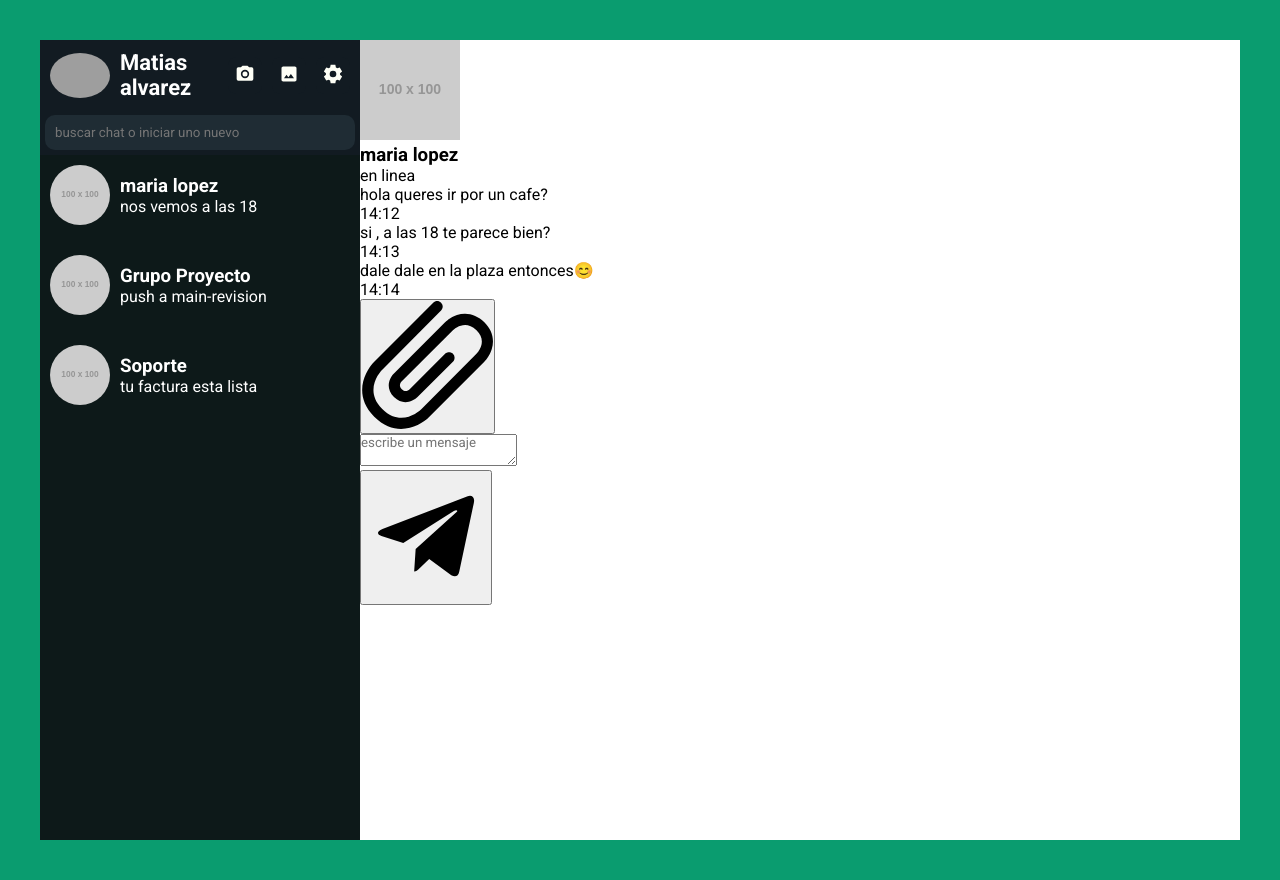
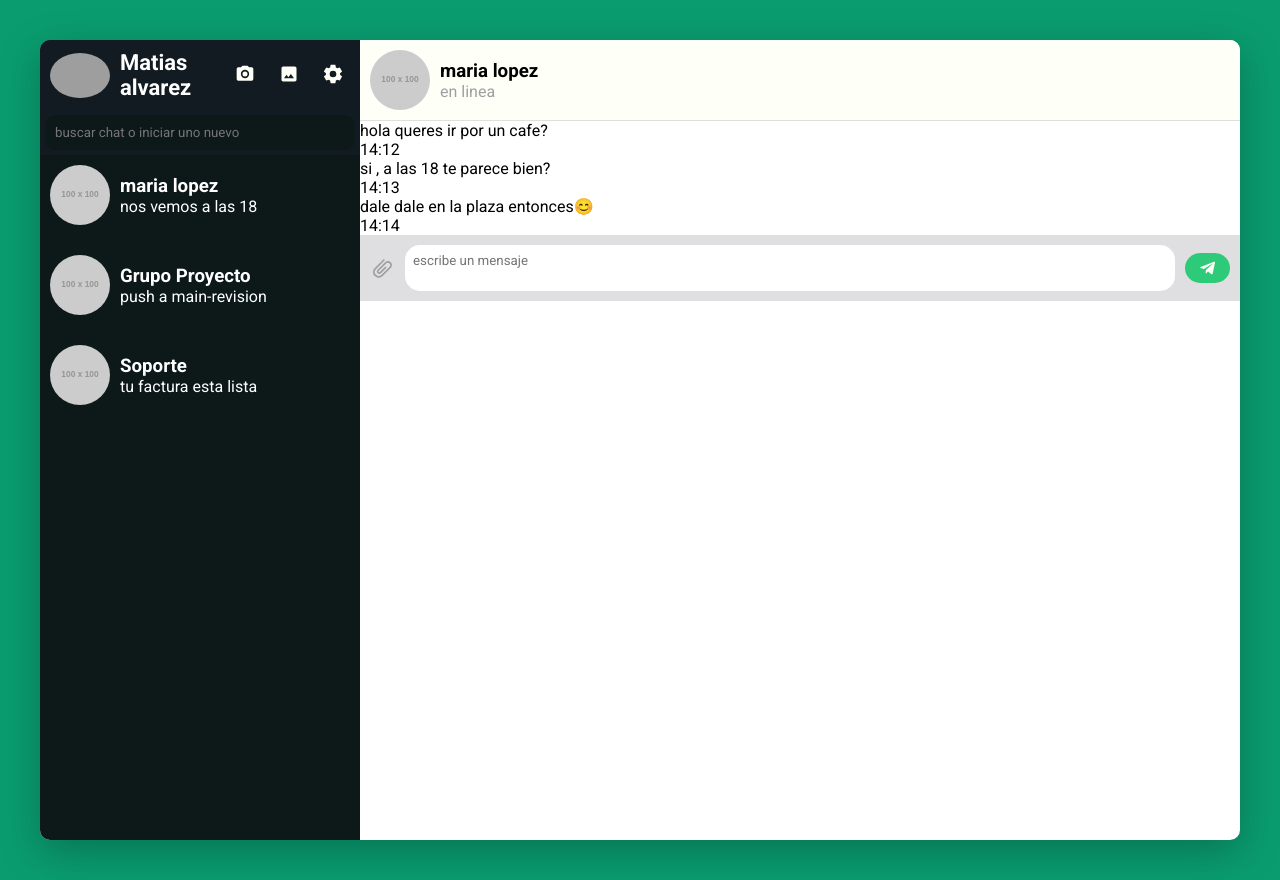
Before and after one commit to Matiasalvarez97/maquetacion, a plain HTML site: page index.html in a window 1280 px wide. Drawn offline with Linux system fonts and the light colour scheme; grey boxes are pictures that could not be loaded; placeholder pictures from the web are drawn by us.

Commit message:
add: Se añadio estilos al footer del sector de chats

```diff
--- a/index.html
+++ b/index.html
@@ -80,11 +80,11 @@
                 </div>
             </section>
             <footer>
-                <button><svg xmlns="http://www.w3.org/2000/svg" width="131.11" height="128" viewBox="0 0 718 701"><path fill="currentColor" d="m175 397l280-280c3-3 27-27 65-40c53-17 107-3 150 40c44 43 57 96 40 149c-12 38-37 64-40 67L369 634c-52 52-182 119-302 0c-119-119-51-250 0-301L390 9c12-12 31-12 43 0s12 31 0 43L111 376c-5 4-106 109 0 215c103 103 204 11 215 0l301-302s17-17 25-41c10-32 3-60-25-88c-60-60-118-10-129 0L218 439c-10 10-17 27 0 44s33 9 43 0l194-194c12-11 32-11 43 0c12 12 12 32 0 44L304 526c-27 26-82 47-129 0c-48-47-27-103 0-129"/></svg></button>
+                <button class="attach"><svg xmlns="http://www.w3.org/2000/svg" width="131.11" height="128" viewBox="0 0 718 701"><path fill="currentColor" d="m175 397l280-280c3-3 27-27 65-40c53-17 107-3 150 40c44 43 57 96 40 149c-12 38-37 64-40 67L369 634c-52 52-182 119-302 0c-119-119-51-250 0-301L390 9c12-12 31-12 43 0s12 31 0 43L111 376c-5 4-106 109 0 215c103 103 204 11 215 0l301-302s17-17 25-41c10-32 3-60-25-88c-60-60-118-10-129 0L218 439c-10 10-17 27 0 44s33 9 43 0l194-194c12-11 32-11 43 0c12 12 12 32 0 44L304 526c-27 26-82 47-129 0c-48-47-27-103 0-129"/></svg></button>
             <form >
                 <textarea type="text" placeholder="escribe un mensaje"></textarea>
             </form>
-            <button><svg xmlns="http://www.w3.org/2000/svg" width="128" height="128" viewBox="0 0 24 24"><path d="M9.78 18.65l.28-4.23l7.68-6.92c.34-.31-.07-.46-.52-.19L7.74 13.3L3.64 12c-.88-.25-.89-.86.2-1.3l15.97-6.16c.73-.33 1.43.18 1.15 1.3l-2.72 12.81c-.19.91-.74 1.13-1.5.71L12.6 16.3l-1.99 1.93c-.23.23-.42.42-.83.42z" fill="currentColor"/>
+            <button class="send"><svg xmlns="http://www.w3.org/2000/svg" width="128" height="128" viewBox="0 0 24 24"><path d="M9.78 18.65l.28-4.23l7.68-6.92c.34-.31-.07-.46-.52-.19L7.74 13.3L3.64 12c-.88-.25-.89-.86.2-1.3l15.97-6.16c.73-.33 1.43.18 1.15 1.3l-2.72 12.81c-.19.91-.74 1.13-1.5.71L12.6 16.3l-1.99 1.93c-.23.23-.42.42-.83.42z" fill="currentColor"/>
             </svg>
             </button>
             </footer>
--- a/styles/main.css
+++ b/styles/main.css
@@ -8,7 +8,9 @@
   --primary-color: #0a9c6f;
   --grey-900: #0d1919;
   --grey-800: #121b22;
-  --grey-700: #1f2c34;
+  --grey-600: #1f2c34;
+  --grey-700: #9f9fa1;
+  --grey-500: #dfdfe1;
   --grey-300: #fefff6;
   --grey-200: #f1f2f6;
   --green-400: #138b80;
@@ -26,6 +28,9 @@ body{
     display: grid;
     grid-template-columns: 320px 1fr;
     height: 100vh;
+    overflow: hidden;
+    border-radius: 10px;
+    box-shadow: 0 12px 40px rgba(0, 0, 0, 0.25);
 }
 aside{
     background-color: var(--grey-900);
@@ -79,7 +84,7 @@ gap: 10px;
     padding: 5px;
  }
  .search form input{
-    background-color: var(--grey-700);
+    background-color: var(--grey-900);
     width: 100%;
     display: block;
     border: none;
@@ -114,3 +119,80 @@ gap: 10px;
     cursor: pointer;
     border-left: 3px solid var(--green-300);
 }
+.chat-header{
+    background-color: var(--grey-300);
+    border-bottom: 1px solid var(--grey-500);
+    display: flex;
+    padding: 10px;
+    align-items: center;
+    gap: 10px;
+}
+.chat-header img{
+    width: 60px;
+    border-radius: 50%;
+}
+.chat-header p{
+    color: var(--grey-700);
+}
+footer{
+    display: flex;
+    background-color: var(--grey-500);
+    align-items: center;
+    justify-content: space-between;
+    padding: 10px;
+    gap: 10px;
+}
+footer button{
+    width: 25px;
+    height: 25px;
+    padding: 3px;
+}
+footer svg{
+    width: 100%;
+    height: 100%;
+}
+
+footer form textarea{
+    width: 100%;
+}
+footer .attach{
+    background-color: transparent;
+    border: none;
+    cursor: pointer;
+    color: var(--grey-700);
+    transition: color .2s;
+}
+footer .attach:hover{
+    color:var(--grey-800)
+}
+footer form{
+    display: flex;
+    align-items: center;
+    flex: 1;
+}
+footer textarea{
+   padding: 8px;
+    resize: none;
+    border-radius: 15px;
+    width: 100%;
+    border:none;
+}
+footer textarea:focus{
+    outline: 1px solid var(--grey-700);
+    border: none;
+}
+footer .send{
+    background-color: #2dca7a;
+    border: none;
+    color: var(--grey-300);
+    width: 45px;
+    height: 30px;
+    border-radius: 20px;
+    padding: 5px;
+    cursor: pointer;
+    transition: all .2s;
+}
+footer .send:hover{
+    background-color: #138b80;
+    transform: scale(0.9);
+}
```
